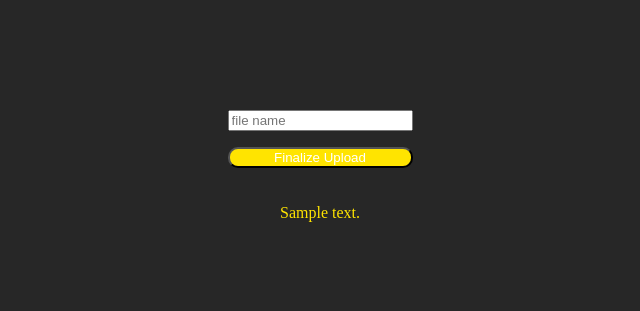
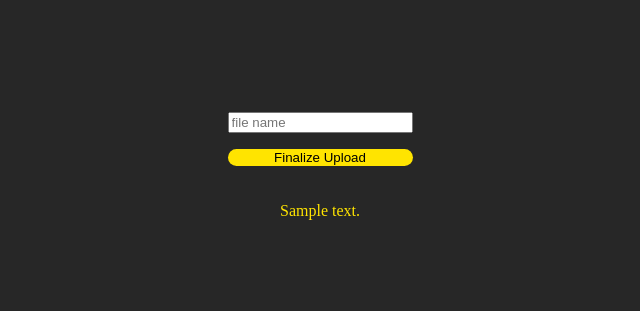
Before and after one commit to zNitche/HomeDrive, a Flask app: template templates/finalize.html in a window 1280 px wide. Shown: the part 234-545 px from the top of the page, without its empty margins (320-960 px from the left). Run offline with Flask 2, Linux system fonts and the light colour scheme; the template is opened without the code that fills it: most values are stand-ins (such as "Sample title", 1, 10 or a date in 2020).

Commit message:
some frontend improvements

```diff
--- a/static/main.css
+++ b/static/main.css
@@ -141,7 +141,8 @@ input.login-form-input {
 .upload-container .upload-file-button {
     display: none;
     background-color: #FFE400;
-    color: white;
+    color: black;
+    border: none;
     border-radius: 10px;
     width: 100%;
 }
@@ -157,7 +158,8 @@ input.login-form-input {
 .upload-container .finalize-upload-button {
     display: block;
     background-color: #FFE400;
-    color: white;
+    color: black;
+    border: none;
     border-radius: 10px;
     width: 100%;
 }
@@ -183,6 +185,10 @@ input.login-form-input {
     margin-bottom: 5px;
     padding: 20px 5px;
     flex-wrap: wrap;
+}
+
+.item:hover {
+    background-color: #696969;
 }
 
 .file-name {
--- a/static/main.js
+++ b/static/main.js
@@ -28,7 +28,10 @@ function closeDeleteModal(){
 }
 
 function uploadProgressHandler(event) {
-    document.getElementById('upload-progress').value = (event.loaded / event.total) * 100;
+    var progress = Math.floor((event.loaded / event.total) * 100);
+
+    document.getElementById('upload-progress-title').innerHTML = "Upload Progress (" + progress + "%):";
+    document.getElementById('upload-progress-bar').value = progress;
 }
 
 function uploadCompleteHandler(event, success_endpoint) {
@@ -37,14 +40,11 @@ function uploadCompleteHandler(event, success_endpoint) {
 
 function asyncSendFile(upload_endpoint, success_endpoint) {
     const xhr = new XMLHttpRequest();
-    // const fd = new FormData();
 
     var file = document.getElementById("file-upload").files[0];
 
     xhr.upload.addEventListener("progress", uploadProgressHandler, false);
     xhr.addEventListener("load", uploadCompleteHandler.bind(null, event, success_endpoint), false);
-
-    // fd.append("file", document.getElementById("file-upload").files[0]);
 
     try {
         xhr.open("POST", upload_endpoint, true);
--- a/templates/upload.html
+++ b/templates/upload.html
@@ -31,8 +31,10 @@
                     </p>
                 </form>
                 <div class="upload-progress-container" id="upload-progress-container">
-                    <label for="upload-progress">Upload progress:</label>
-                    <progress id="upload-progress" value="0" max="100"></progress>
+                    <span id="upload-progress-title">
+                        Upload Progress:
+                    </span>
+                    <progress id="upload-progress-bar" value="0" max="100"></progress>
                 </div>
                 <p id="upload-message">
                     {{message}}
```
